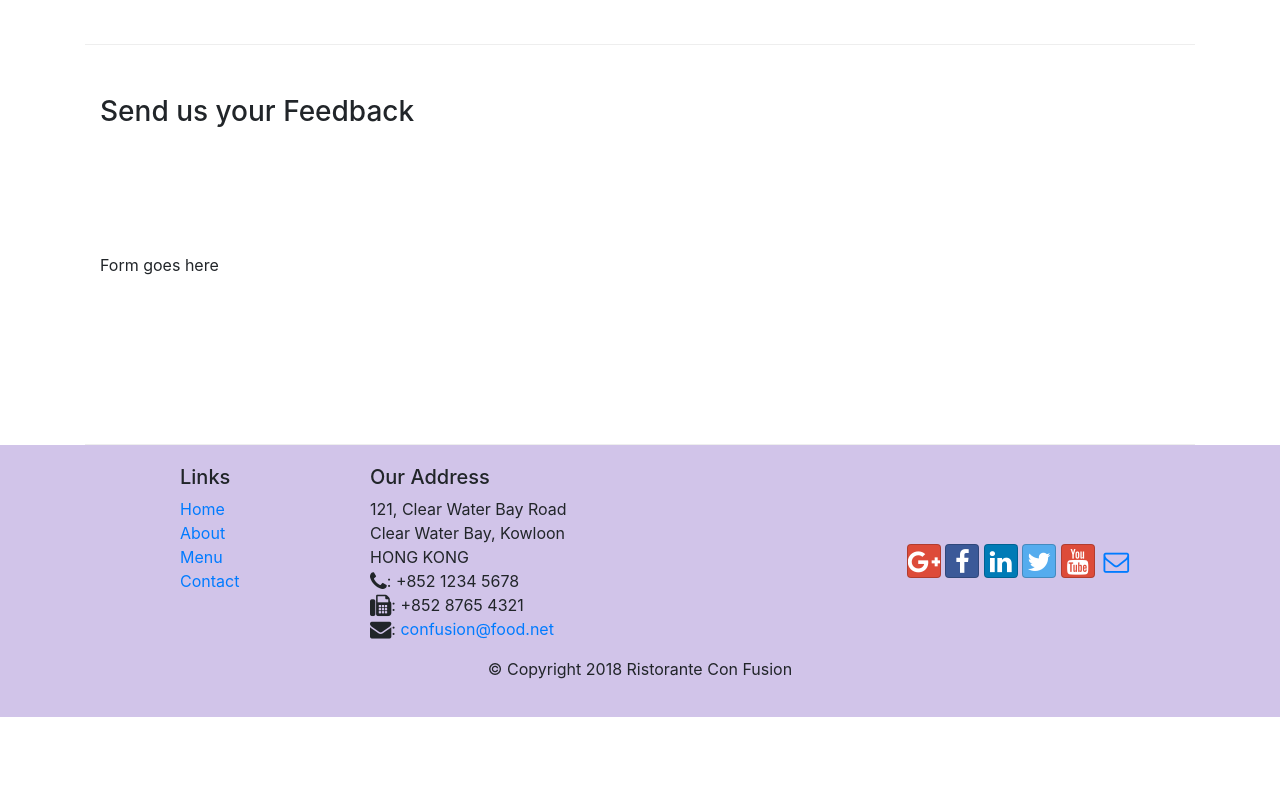
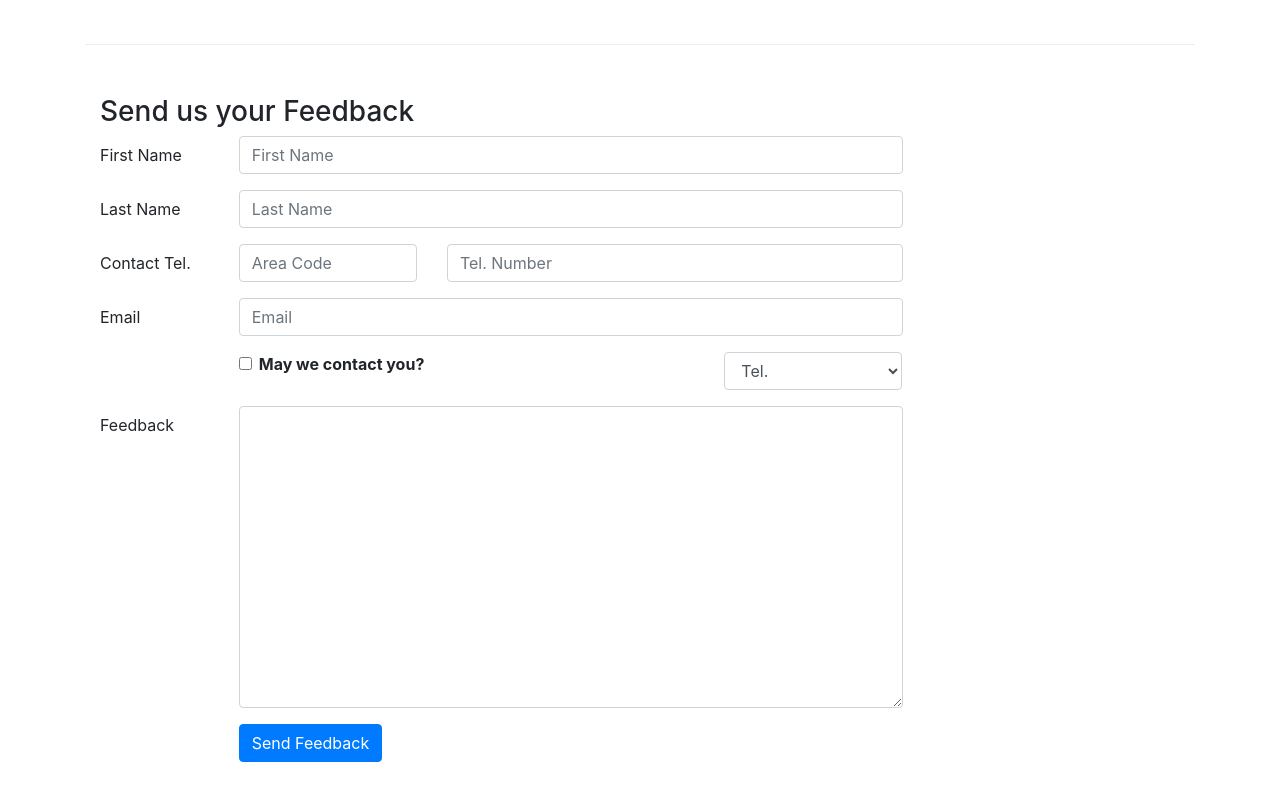
Before and after one commit to RodrigoVillacinda/ProyectBootStrap, a website: page contactus.html in a window 1280 px wide. Shown: the part 820-1620 px from the top of the page. Before the commit the page ends 1537 px from the top, so only its background shows below. Drawn offline with nearby package versions, Linux system fonts and the light colour scheme.

Commit message:
Add Forms in contact

```diff
--- a/contactus.html
+++ b/contactus.html
@@ -92,7 +92,71 @@
               <h3>Send us your Feedback</h3>
            </div>
             <div class="col-12 col-md-9">
-                Form goes here
+                <form>
+                    <div class="form-group row">
+                        <label for="firstname"class="col-md-2 col-form-label">First Name</label>
+                        <div class="col-md-10">
+                            <input type="text" class="form-control" id="firstname" name="firstname"
+                            placeholder="First Name">
+                        </div>
+                    </div>
+                    <div class="form-group row">
+                        <label for="lastname"class="col-md-2 col-form-label">Last Name</label>
+                        <div class="col-md-10">
+                            <input type="text" class="form-control" id="lastname" name="lastname"
+                            placeholder="Last Name">
+                        </div>
+                    </div>
+                    <div class="form-group row">
+                        <label for="telnum"class="col-12 col-md-2 col-form-label">Contact Tel.</label>
+                        <div class="col-5 col-md-3">
+                            <input type="tel" class="form-control" id="areacode" name="areacode"
+                            placeholder="Area Code">
+                        </div>
+                        <div class="col-7 col-md-7">
+                            <input type="tel" class="form-control" id="telnum" name="telnum"
+                            placeholder="Tel. Number">
+                        </div>
+                    </div>
+                    <div class="form-group row">
+                        <label for="emailid"class="col-md-2 col-form-label">Email</label>
+                        <div class="col-md-10">
+                            <input type="email" class="form-control" id="emailid" name="emailid"
+                            placeholder="Email">
+                        </div>
+                    </div>
+                    <div class="form-group row">
+                        <div class="col-md-6 offset-md-2">
+                            <div class="form-check">
+                                <input type="checkbox" class="form-check-input"
+                                name="approve" id="approve" value="">
+                                <label class="form-check-label" for="approve">
+                                    <strong>May we contact you?</strong>
+                                </label>
+                            </div>
+                        </div>
+                        <div class="col-md-3 offset-md-1">
+                            <select class="form-control">
+                                <option>Tel.</option>
+                                <option>Email</option>
+                            </select>
+                        </div>
+                    </div>
+                    <div class="form-group row">
+                        <label for="feedback"class="col-md-2 col-form-label">Feedback</label>
+                        <div class="col-md-10">
+                            <textarea class="form-control" id="feadback" name="feadback"
+                            rows="12"></textarea>
+                        </div>
+                    </div>
+                    <div class="form-group row">
+                        <div class="offset-md-2 col-md-10">
+                            <button type="submit" class="btn btn-primary">
+                                Send Feedback
+                            </button>
+                        </div>
+                    </div>
+                </form>
             </div>
              <div class="col-12 col-md">
             </div>
```
